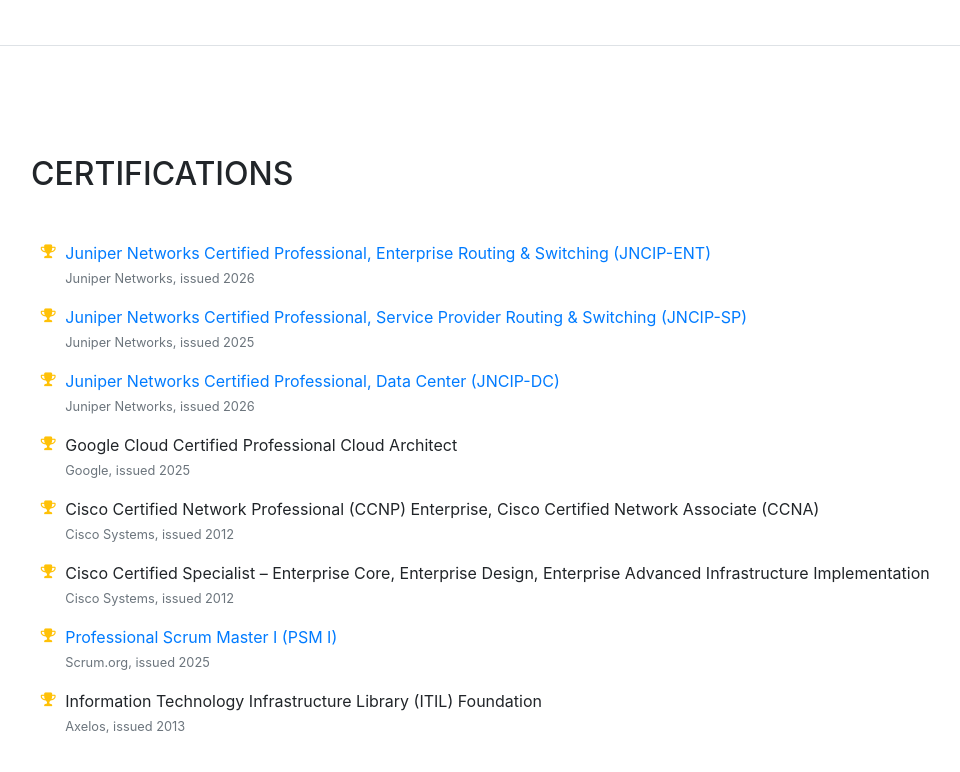
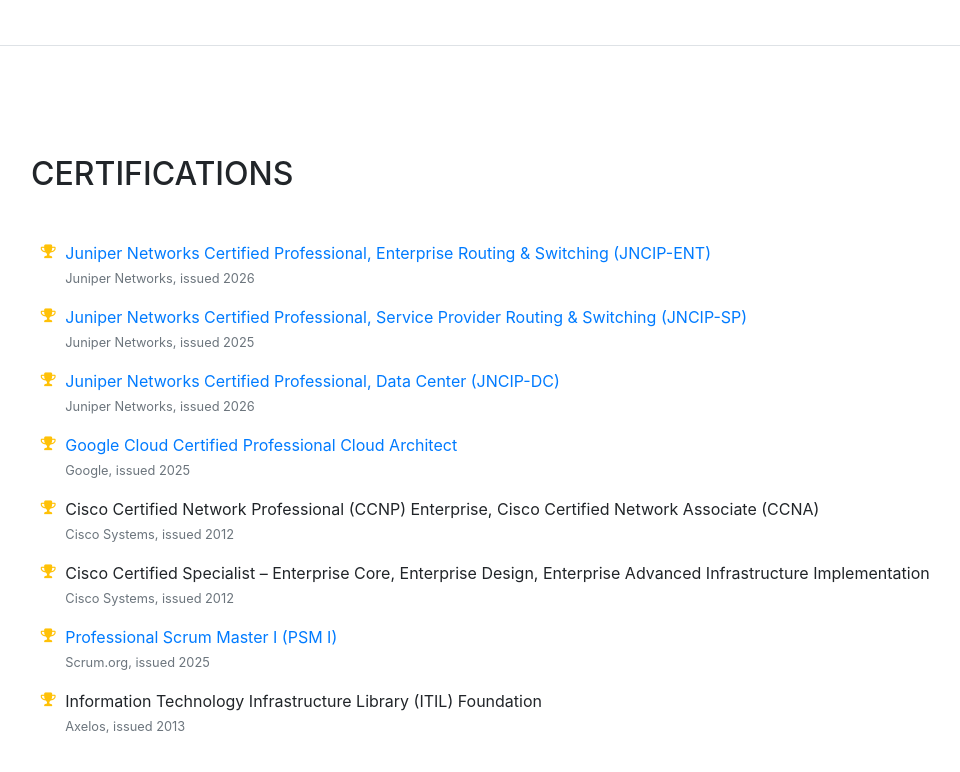
Before and after one commit to haidinhtuan/haidinhtuan.github.io, a website with bundled scripts: page index.html in a window 1280 px wide. Shown: the part 4397-5169 px from the top of the page, without its empty margins (289-1249 px from the left). Built offline with nearby package versions, Linux system fonts and the light colour scheme; a web font is replaced by a local one.

Commit message:
Add Credly link to GCP Professional Cloud Architect certification

```diff
--- a/index.html
+++ b/index.html
@@ -303,7 +303,7 @@
               <br><small class="text-muted">Juniper Networks, issued 2026</small></li>
             <li class="mt-3">
               <i class="fa-li fa fa-trophy text-warning"></i>
-              Google Cloud Certified Professional Cloud Architect
+              <a href="https://www.credly.com/earner/earned/badge/b4bd3ce7-36fd-49d9-8a29-878f03f70400" target="_blank">Google Cloud Certified Professional Cloud Architect</a>
               <br><small class="text-muted">Google, issued 2025</small></li>
             <li class="mt-3">
               <i class="fa-li fa fa-trophy text-warning"></i>
```
